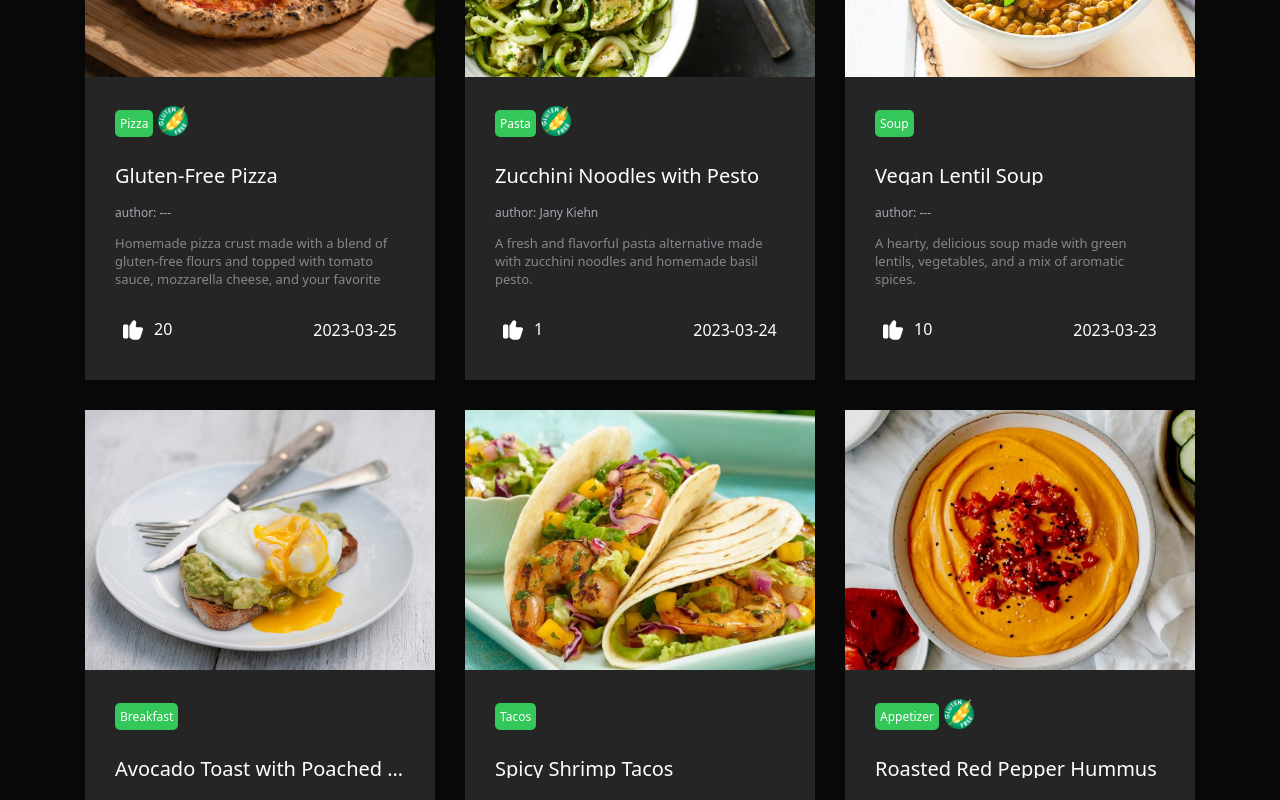
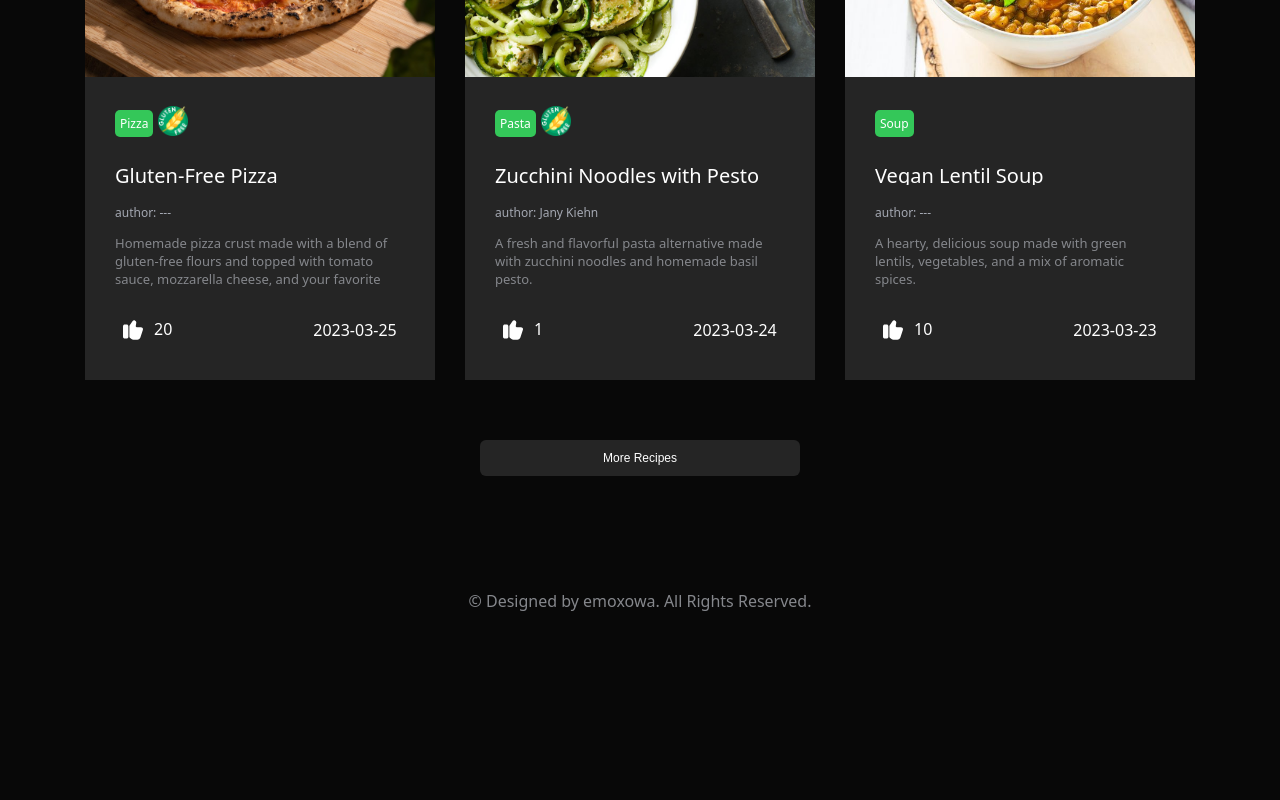
Before and after one commit to emoxowa/react-rs-school, a React (Vite) app: page / in a window 1280 px wide. Shown: the part 1393-2193 px from the top of the page. After the commit the page ends 2039 px from the top, so only its background shows below. Built offline with nearby package versions, Linux system fonts and the light colour scheme.

Commit message:
feat: add more button

```diff
--- a/src/components/CardList/CardList.css
+++ b/src/components/CardList/CardList.css
@@ -9,6 +9,24 @@
   padding: 0;
 }
 
+.card-list__button {
+  border: 0;
+  width: 320px;
+  height: 36px;
+  background-color: var(--color-secondary-bg);
+  border-radius: 6px;
+  color: var(--color-primary-txt);
+  font-weight: 500;
+  font-size: 12px;
+  line-height: 15px;
+  margin: 60px auto 80px;
+  cursor: pointer;
+}
+
+.card-list__button:hover {
+  opacity: 0.8;
+}
+
 @media (max-width: 1174px) {
   .cards-list {
     max-width: 730px;
--- a/src/components/CardList/CardList.tsx
+++ b/src/components/CardList/CardList.tsx
@@ -1,34 +1,16 @@
 import Card from '../Card/Card';
 import './CardList.css';
-import { useEffect, useState } from 'react';
-import { DISPLAY } from '../../constants/constants';
 import Preloader from '../Preloader/Preloader';
-import { ICard } from '../../types';
+import { ICardList } from '../../types';
 import SearchError from '../SearchError/SearchError';
 
-export interface ICardList {
-  isLoading: boolean;
-  isNotFound: boolean;
-  cards: ICard[];
-}
-
-function CardList({ cards, isLoading, isNotFound }: ICardList): JSX.Element {
-  const [displayedCards, setDdisplayedCards]: [number, (newValue: number) => void] = useState(0);
-
-  function displayCountCards() {
-    if (DISPLAY > 1135) {
-      setDdisplayedCards(12);
-    } else if (DISPLAY <= 1135) {
-      setDdisplayedCards(3);
-    } else if (DISPLAY <= 480) {
-      setDdisplayedCards(2);
-    }
-  }
-
-  useEffect(() => {
-    displayCountCards();
-  }, []);
-
+function CardList({
+  cards,
+  isLoading,
+  isNotFound,
+  displayMore,
+  displayedCards,
+}: ICardList): JSX.Element {
   return (
     <section>
       {isLoading && <Preloader />}
@@ -51,6 +33,13 @@ function CardList({ cards, isLoading, isNotFound }: ICardList): JSX.Element {
           ))}
         </ul>
       )}
+      {cards.length > displayedCards && !isLoading ? (
+        <button type="button" className="card-list__button" onClick={displayMore}>
+          More Recipes
+        </button>
+      ) : (
+        ''
+      )}
     </section>
   );
 }
--- a/src/components/Preloader/Preloader.css
+++ b/src/components/Preloader/Preloader.css
@@ -61,7 +61,7 @@
     position: absolute;
     top: 0;
     left: 0;
-    background: #3DDC84;
+    background: var(--color-primary);
     border-radius: 50px;
 }
 
--- a/src/components/SearchError/SearchError.css
+++ b/src/components/SearchError/SearchError.css
@@ -1,6 +1,6 @@
 .search-error {
   margin: 0 auto;
-  min-height: 300px;
+  min-height: 150px;
 }
 
 .search-error__text {
--- a/src/components/SearchError/SearchError.tsx
+++ b/src/components/SearchError/SearchError.tsx
@@ -1,4 +1,3 @@
-import React from 'react';
 import './SearchError.css';
 import { ISearchError } from '../../types';
 
--- a/src/pages/Home/Home.tsx
+++ b/src/pages/Home/Home.tsx
@@ -1,4 +1,4 @@
-import { useState } from 'react';
+import { useEffect, useState } from 'react';
 import CardList from '../../components/CardList/CardList';
 import './Home.css';
 import { filterCards } from '../../utils/utils';
@@ -10,6 +10,19 @@ function Home(): JSX.Element {
   const [isLoading, setIsLoading]: [boolean, (newValue: boolean) => void] = useState(false);
   const [isNotFound, setIsNotFound] = useState(false);
   const [filteredCards, setFilteredCards] = useState(cards);
+  const [displayedCards, setDdisplayedCards]: [number, (newValue: number) => void] = useState(6);
+
+  function displayCountCards() {
+    setDdisplayedCards(6);
+  }
+
+  function displayMore() {
+    setDdisplayedCards(displayedCards + 3);
+  }
+
+  useEffect(() => {
+    displayCountCards();
+  }, []);
 
   function handleSearchSubmit(query: string): void {
     const userQuery: string = query.toLowerCase().trim();
@@ -21,6 +34,7 @@ function Home(): JSX.Element {
         setIsNotFound(true);
       }
       setIsLoading(false);
+      setDdisplayedCards(6);
       setFilteredCards(cardsList);
     }, 2000);
   }
@@ -38,7 +52,13 @@ function Home(): JSX.Element {
         </h2>
         <SearchBar handleSearchSubmit={handleSearchSubmit} />
       </section>
-      <CardList isLoading={isLoading} cards={filteredCards} isNotFound={isNotFound} />
+      <CardList
+        isLoading={isLoading}
+        cards={filteredCards}
+        isNotFound={isNotFound}
+        displayMore={displayMore}
+        displayedCards={displayedCards}
+      />
     </main>
   );
 }
```
Also changed, not shown: src/types.tsx (+7 -0 lines).
